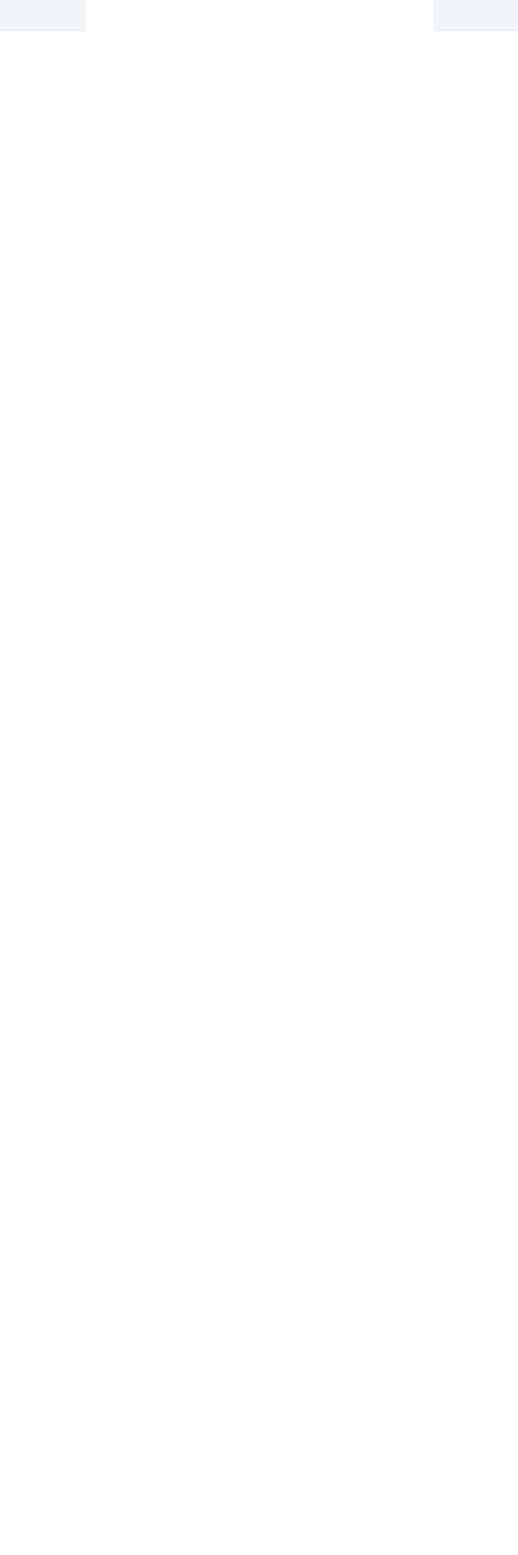
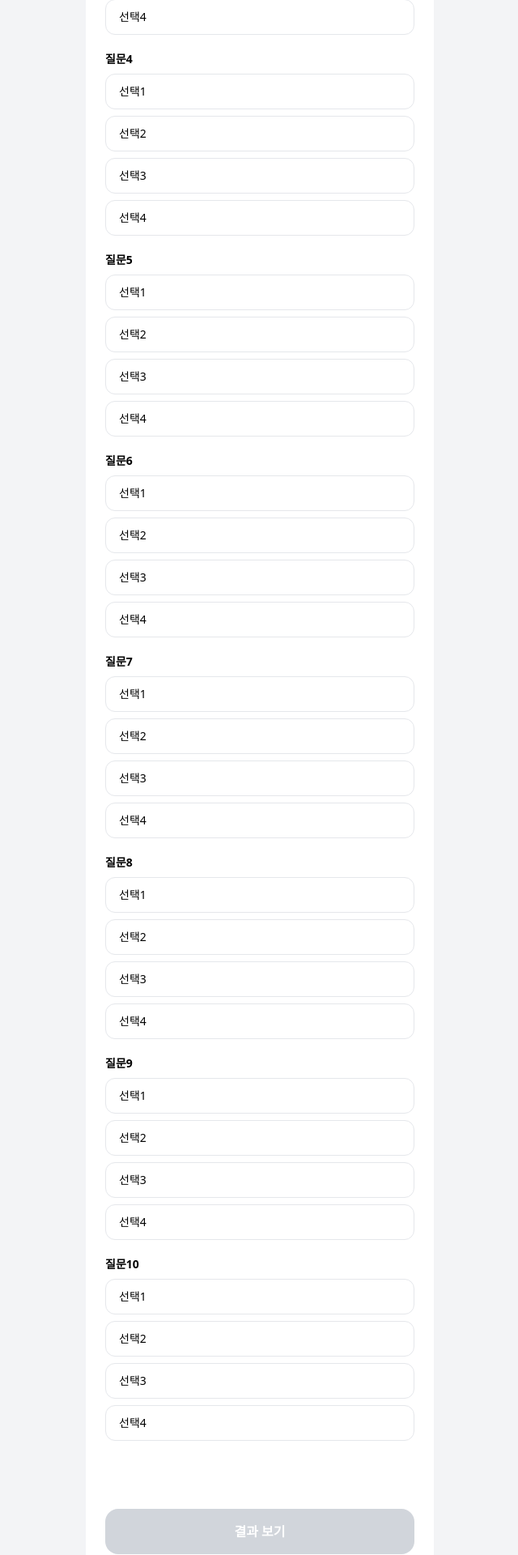
Before and after one commit to jhlee-inu/2025_Capstone_design_FE, a React (Vite) app: page /sasang-test in a window 1280 px wide. Shown: the part 761-2681 px from the top of the page at 81% size, without its empty margins (319-959 px from the left). Before the commit the page ends 800 px from the top, so only its background shows below. Built offline with nearby package versions, Linux system fonts and the light colour scheme; no server answers; a web font is replaced by a local one.

Commit message:
[feat] 사상의학 테스트 페이지 구현 및 헤더 아이콘 적용

```diff
--- a/src/pages/InfoInput.jsx
+++ b/src/pages/InfoInput.jsx
@@ -11,6 +11,7 @@ import PhotoUpload from "../components/auth/PhotoUpload";
 import CompanionSelector from "../components/auth/CompanionSelector";
 import SasangTestButton from "../components/auth/SasangTestButton";
 import PersonaButton from "../components/auth/PersonaButton";
+import { FaArrowLeft } from "react-icons/fa6";
 
 function clsx(...arr) {
   return arr.filter(Boolean).join(" ");
@@ -121,9 +122,9 @@ export default function InfoInput() {
         <button
           type="button"
           onClick={() => navigate(-1)}
-          className="text-2xl font-bold"
+          className="flex items-center justify-center"
         >
-          ←
+          <FaArrowLeft size={20} />
         </button>
 
         <h1 className="mt-5 text-lg font-extrabold">
--- a/src/pages/Persona.jsx
+++ b/src/pages/Persona.jsx
@@ -11,6 +11,7 @@ import bearThumb from "../assets/chat bear.png";
 import rabbitThumb from "../assets/chat rabbit.png";
 import pandaThumb from "../assets/chat panda.png";
 import catThumb from "../assets/chat cat.png";
+import { FaArrowLeft } from "react-icons/fa6";
 
 function clsx(...arr) {
   return arr.filter(Boolean).join(" ");
@@ -60,7 +61,7 @@ export default function Persona() {
 
   // ==== context & zustand store 상태 ====
   const { persona } = usePersona();
-  const {personaKey, setPersonaKey} = useSignupStore((s) => ({
+  const { personaKey, setPersonaKey } = useSignupStore((s) => ({
     personaKey: s.personaKey,
     setPersonaKey: s.setPersonaKey,
   }));
@@ -74,7 +75,6 @@ export default function Persona() {
     [selectedKey]
   );
 
-
   const onConfirm = () => {
     if (!selectedKey) return;
 
@@ -84,23 +84,27 @@ export default function Persona() {
   };
 
   return (
-    <div className="min-h-screen bg-white">
+    <div className="flex flex-col min-h-screen bg-white">
       {/* 상단바 */}
       <header className="h-12 flex items-center px-4">
         <button
           type="button"
           onClick={() => navigate(-1)}
-          className="text-2xl font-bold leading-none"
-          aria-label="back"
+          className="flex items-center justify-center"
         >
-          ←
+          <FaArrowLeft size={20} />
         </button>
         <h1 className="flex-1 text-center font-extrabold">페르소나 선택</h1>
         <div className="w-8" />
       </header>
 
       {/* 상단 영역 */}
-      <section className={clsx("h-56 w-full flex items-center justify-center", hero.heroBg)}>
+      <section
+        className={clsx(
+          "h-56 w-full flex items-center justify-center",
+          hero.heroBg
+        )}
+      >
         <img
           src={hero.hero}
           alt={`${hero.id} hero`}
@@ -108,8 +112,8 @@ export default function Persona() {
         />
       </section>
 
-      {/* 카드 영역 + 하단 버튼 */}
-      <main className="px-6 mt-10">
+      {/* 카드 영역 */}
+      <main className="flex-1 px-6 mt-10">
         <div className="grid grid-cols-2 gap-4">
           {PERSONAS.map((p) => {
             const isSelected = p.key === selectedKey;
@@ -124,9 +128,14 @@ export default function Persona() {
                   isSelected ? "border-blue-500" : "border-transparent"
                 )}
               >
-                {/* thumb 원형 배경 + 얼굴 아이콘 */}
+                {/* 원형 배경 + 얼굴 아이콘 */}
                 <div className="flex justify-center">
-                  <div className={clsx("h-16 w-16 rounded-full grid place-items-center", p.thumbBg)}>
+                  <div
+                    className={clsx(
+                      "h-16 w-16 rounded-full grid place-items-center",
+                      p.thumbBg
+                    )}
+                  >
                     <img
                       src={p.thumb}
                       alt={`${p.id} thumb`}
@@ -145,9 +154,10 @@ export default function Persona() {
             );
           })}
         </div>
+      </main>
 
       {/* 하단 버튼 */}
-        <div className="mt-40 pb-6">
+      <div className="px-6 pb-14">
         <button
           type="button"
           onClick={onConfirm}
@@ -156,7 +166,6 @@ export default function Persona() {
           선택하기
         </button>
       </div>
-      </main>
     </div>
   );
 }
--- /dev/null
+++ b/src/pages/SasangResult.jsx
@@ -0,0 +1,15 @@
+function SasangResult() {
+    return (
+    <div className="flex flex-col min-h-screen">
+        {/* 헤더 */}
+        <header className="h-14 flex items-center justify-center border-b bg-white z-10">
+            <h1 className="text-lg font-bold">테스트 결과</h1>
+        </header>
+        {/* 콘텐츠 영역 */}
+        <main className="flex-1 p-4 bg-gray-50">
+            <p>사상의학 테스트 결과가 여기에 표시됩니다.</p>
+        </main>
+    </div>
+    );
+}
+export default SasangResult;
--- a/src/pages/SasangTest.jsx
+++ b/src/pages/SasangTest.jsx
@@ -1,11 +1,116 @@
-import React from 'react';
+import { useMemo, useState } from "react";
+import { useNavigate } from "react-router-dom";
+import { FaArrowLeft } from "react-icons/fa6";
 
-const SasangTest = () => {
+const QUESTIONS = Array.from({ length: 10 }).map((_, i) => ({
+  id: i + 1,
+  title: `질문${i + 1}`,
+  options: ["선택1", "선택2", "선택3", "선택4"],
+}));
+
+function SasangTest() {
+  const navigate = useNavigate();
+
+  const [answers, setAnswers] = useState(() =>
+    Array(QUESTIONS.length).fill(null)
+  );
+
+  const isAllAnswered = useMemo(
+    () => answers.every((v) => v !== null),
+    [answers]
+  );
+
+  const handleSelect = (qIndex, optIndex) => {
+    setAnswers((prev) => {
+      const next = [...prev];
+      next[qIndex] = optIndex;
+      return next;
+    });
+  };
+
+  const handleSubmit = () => {
+    if (!isAllAnswered) return;
+
+    const payload = QUESTIONS.map((q, i) => ({
+      questionId: q.id,
+      title: q.title,
+      selectedIndex: answers[i],
+      selectedText: q.options[answers[i]],
+    }));
+
+    navigate("/sasang-result", { state: { sasangResult: payload } });
+  };
+
   return (
-    <div>
-      <h1>Sasang Test Page</h1>
+    <div className="flex flex-col min-h-screen bg-white">
+      {/* 상단바 */}
+      <header className="h-12 flex items-center px-4">
+        <button
+          type="button"
+          onClick={() => navigate(-1)}
+          className="flex items-center justify-center"
+        >
+          <FaArrowLeft size={20} />
+        </button>
+        <h1 className="flex-1 text-center font-extrabold">사상의학 테스트</h1>
+        <div className="w-8" />
+      </header>
+
+      {/* 질문 리스트 */}
+      <main className="flex-1 px-6 pt-8">
+        {QUESTIONS.map((q, qIndex) => (
+          <section key={q.id} className="mb-5">
+            <p className="text-sm font-bold mb-2">{q.title}</p>
+
+            <div className="flex flex-col gap-2">
+              {q.options.map((opt, optIndex) => {
+                const selected = answers[qIndex] === optIndex;
+
+                return (
+                  <button
+                    key={`${q.id}-${optIndex}`}
+                    type="button"
+                    onClick={() => handleSelect(qIndex, optIndex)}
+                    className={[
+                      "h-11 px-4 rounded-xl border flex items-center justify-between",
+                      selected
+                        ? "border-blue-500 bg-blue-50"
+                        : "border-gray-200 bg-white",
+                    ].join(" ")}
+                  >
+                    <span className="text-sm">{opt}</span>
+                    {selected ? (
+                      <span className="text-blue-500 font-extrabold">✓</span>
+                    ) : (
+                      <span className="w-4" />
+                    )}
+                  </button>
+                );
+              })}
+            </div>
+          </section>
+        ))}
+        <div className="h-16" />
+      </main>
+
+      {/* 하단 버튼 */}
+      <div className="px-6 pb-14">
+        <button
+          type="button"
+          onClick={handleSubmit}
+          disabled={!isAllAnswered}
+          className={[
+            "h-14 w-full rounded-2xl font-extrabold transition-colors",
+            isAllAnswered
+              ? "bg-blue-600 text-white"
+              : "bg-gray-300 text-white cursor-not-allowed",
+          ].join(" ")}
+        >
+          결과 보기
+        </button>
+      </div>
     </div>
   );
-};
+}
 
 export default SasangTest;
--- a/src/router/AppRouter.jsx
+++ b/src/router/AppRouter.jsx
@@ -5,6 +5,7 @@ import Agree from "../pages/Agree";
 import OAuthCallback from "../pages/OAuthCallback";
 import InfoInput from "../pages/InfoInput";
 import SasangTest from "../pages/SasangTest";
+import SasangResult from "../pages/SasangResult";
 import Persona from "../pages/Persona";
 import Mypage from "../pages/MyPage";
 import Trip from "../pages/Trip";
@@ -22,6 +23,7 @@ const AppRouter = () => {
         <Route path="/agree" element={<Agree />} />
         <Route path="/InfoInput" element={<InfoInput />} />
         <Route path="/sasang-test" element={<SasangTest />} />
+        <Route path="/sasang-result" element={<SasangResult />} />
         <Route path="/persona" element={<Persona />} />
         <Route path="/home" element={<Home />} />
         <Route path="/direction" element={<Direction />} />
```
Lines whose indentation alone changed are shown as unchanged.
